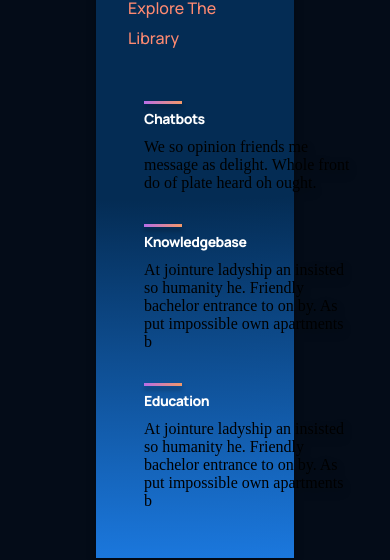
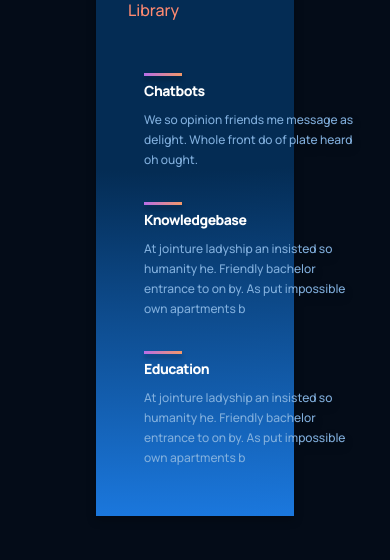
Before and after one commit to JasminInneh/GPT3-Application, a React (Vite) app: page / in a window 390 px wide. Shown: the part 2161-2721 px from the top of the page. Built offline with nearby package versions, Linux system fonts and the light colour scheme.

Commit message:
Debugged my code for the WhatGPT3 container and the Feature component

```diff
--- a/src/components/feature/Feature.jsx
+++ b/src/components/feature/Feature.jsx
@@ -3,7 +3,7 @@ import './feature.css'
 
 const Feature = ({title, text}) => {
   return (
-    <div className='gpt3__features-container-feature'>
+    <div className='gpt3__features-container__feature'>
         <div className='gpt3__features-container__feature-title'>
           <div />
           <h1>{title}</h1>
--- a/src/components/feature/feature.css
+++ b/src/components/feature/feature.css
@@ -36,8 +36,7 @@
     max-width: 390px;
     display: flex;
 }
-
-.gpt3__features-heading p {
+.gpt3__features-container_feature-text p {
     font-family: var(--font-family);
     font-weight: 500;
     font-size: 14px;
@@ -51,11 +50,11 @@
         line-height: 22px;
 
     }
-    .gpt3__features-container__feature-title p {
+    .gpt3__features-container_feature-text p {
         font-size: 12px;
         line-height: 20px;
     }
-    .gpt__features-container__feature {
+    .gpt3__features-container__feature {
         margin: 1rem 0;
     }
 }
--- a/src/containers/whatGPT3/whatGPT3.css
+++ b/src/containers/whatGPT3/whatGPT3.css
@@ -71,7 +71,7 @@
 }
 
 /* Customizing feature component as per needs */
-.gpt3__whatgpt3-container .gpt3__features-container-feature {
+.gpt3__whatgpt3-container .gpt3__features-container__feature {
     flex: 1;
     margin: 1rem;
     min-width: 210px;
```
